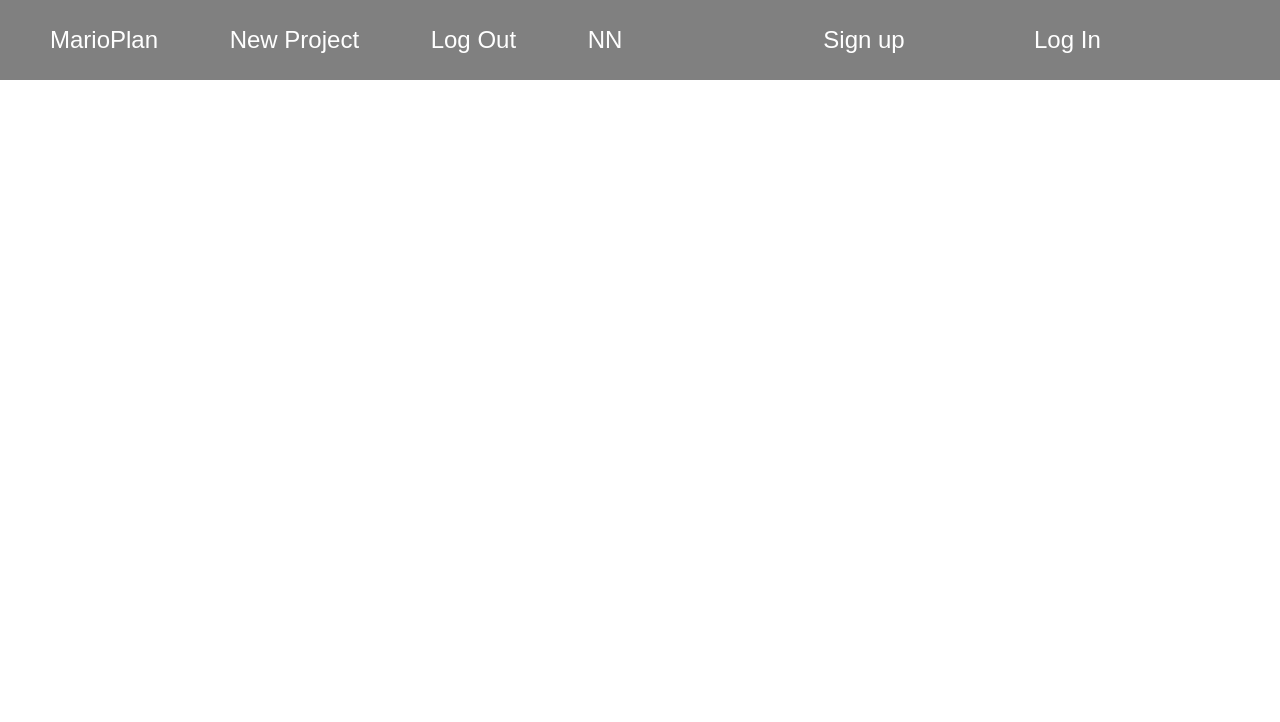
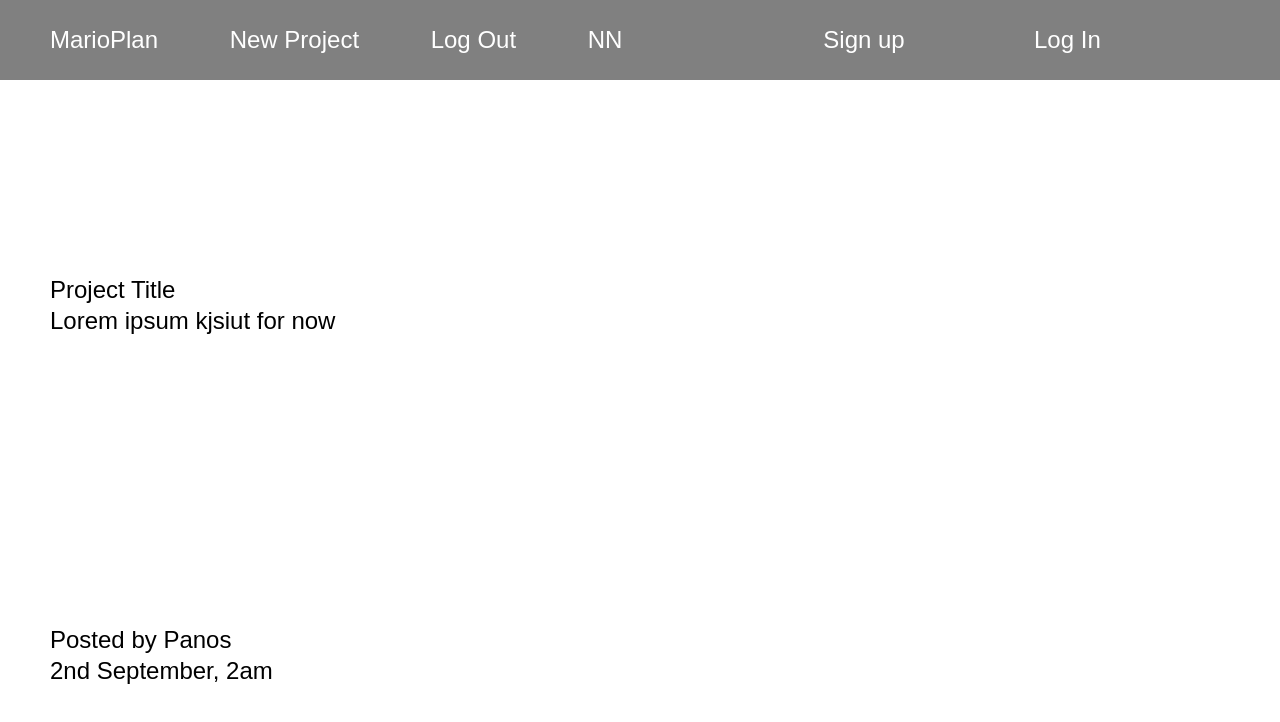
Before and after one commit to pmita/firebase-react-practice, a React (Create React App) app: page /project/1 in a window 1280 px wide. Shown: the top 722 px of the page. Built offline with nearby package versions, Linux system fonts and the light colour scheme.

Commit message:
adding projectDetails component ui

```diff
--- a/src/App.js
+++ b/src/App.js
@@ -4,6 +4,7 @@ import { BrowserRouter as Router, Routes, Route } from 'react-router-dom';
 import Navbar from './components/layout/Navbar';
 //PAGES
 import Dashboard from './components/dashboard/Dashboard';
+import ProjectDetails from './components/project/ProjectDetails';
 
 function App() {
   return (
@@ -12,6 +13,7 @@ function App() {
         <Navbar />
         <Routes>
           <Route path='/' exact element={<Dashboard />} />
+          <Route path='/project/:id' element={<ProjectDetails />} />
         </Routes>
       </div>
     </Router>
--- a/src/components/project/ProjectDetails.js
+++ b/src/components/project/ProjectDetails.js
@@ -0,0 +1,24 @@
+import React from 'react'
+//ROUTER
+import { useParams } from 'react-router-dom';
+
+const ProjectDetails = () => {
+    //STATE & VARIABLES
+    const { id } = useParams()
+    console.log(id);
+
+    return(
+        <div className='project-details'>
+            <div className='project-content'>
+                <span className='card-title'>Project Title</span>
+                <p>Lorem ipsum kjsiut for now</p>
+            </div>
+            <div className='project-action'>
+                <p>Posted by Panos</p>
+                <p>2nd September, 2am</p>
+            </div>
+        </div>
+    );
+}
+
+export default ProjectDetails;
--- a/src/styles/App.scss
+++ b/src/styles/App.scss
@@ -11,3 +11,5 @@
 @import './components/dashboard/Dashboard';
 @import './components/dashboard/ProjectSummary';
 @import './components/dashboard/Notifications';
+
+@import './components/project/ProjectDetails';
--- /dev/null
+++ b/src/styles/components/project/_ProjectDetails.scss
@@ -0,0 +1,12 @@
+.project-details{
+    min-height: 90vh;
+    width: 100%;
+    @include flex(column, flex-start, flex-start);
+    padding: 5rem 0 0 5rem;
+}
+
+.project-content,
+.project-action{
+    min-height: 350px;
+    @include flex(column, center, flex-start);
+}
```
